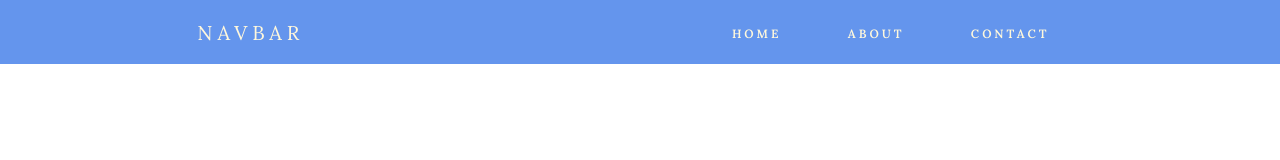
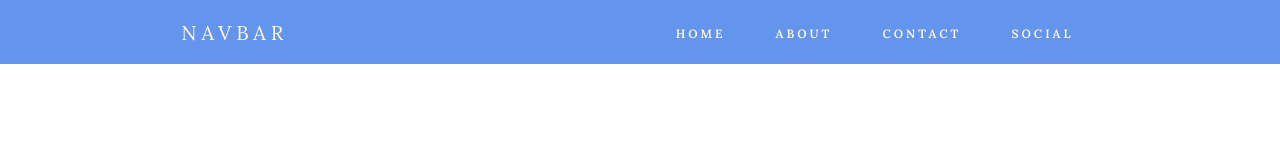
Before and after one commit to j-flores88/navBar, a website built with webpack: page dist/index.html in a window 1280 px wide. Built offline with nearby package versions, Linux system fonts and the light colour scheme.

Commit message:
Final working code for navBar

```diff
--- a/src/index.js
+++ b/src/index.js
@@ -1,3 +1,19 @@
 import navBarGenerator from "./navBarGenerator";
 
-navBarGenerator('NavBar', 'logo', 'Home', 'About', 'Contact')
+navBarGenerator('NavBar', 'logo', 'Home', 'About', 'Contact', 'Social');
+
+const showDropDown = () => {
+    const burger = document.querySelector('.burger');
+    const mobileMenu = document.querySelector('ul');
+
+    burger.addEventListener('click', () => {
+        mobileMenu.classList.toggle('burgerDropDown')
+    });
+
+    window.addEventListener('resize', () => {
+        if(window.innerWidth > 786 && mobileMenu.classList.contains('burgerDropDown'))
+        mobileMenu.classList.remove('burgerDropDown')
+    })
+}
+
+showDropDown()
--- a/src/style.css
+++ b/src/style.css
@@ -25,7 +25,7 @@ ul li {
 
 ul {
     display: flex;
-    width: 30%;
+    width: 35%;
     justify-content: space-around;
 }
 
@@ -47,6 +47,13 @@ ul a {
     height: 3px;
     background-color: cornsilk;
     margin: 5px;
+}
+
+
+@media screen and (max-width:1024) {
+    ul {
+        width: 25%;
+    }
 }
 
 @media screen and (max-width:786px) {
```
Also changed, not shown: dist/main.js.
